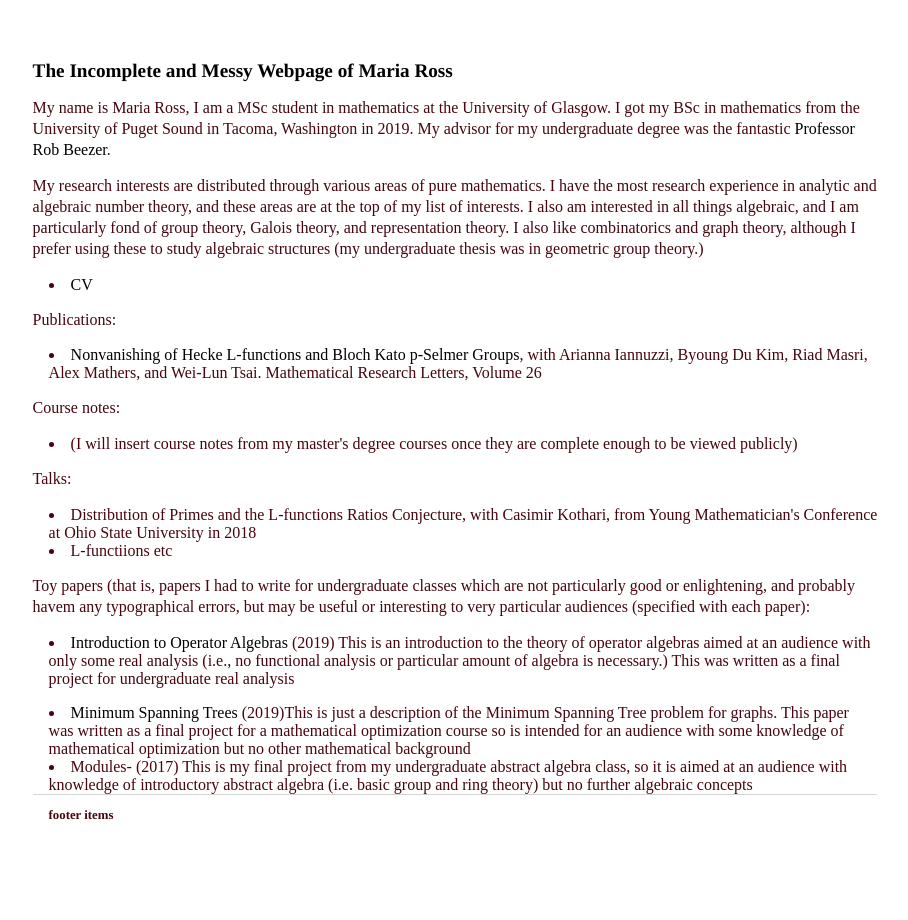
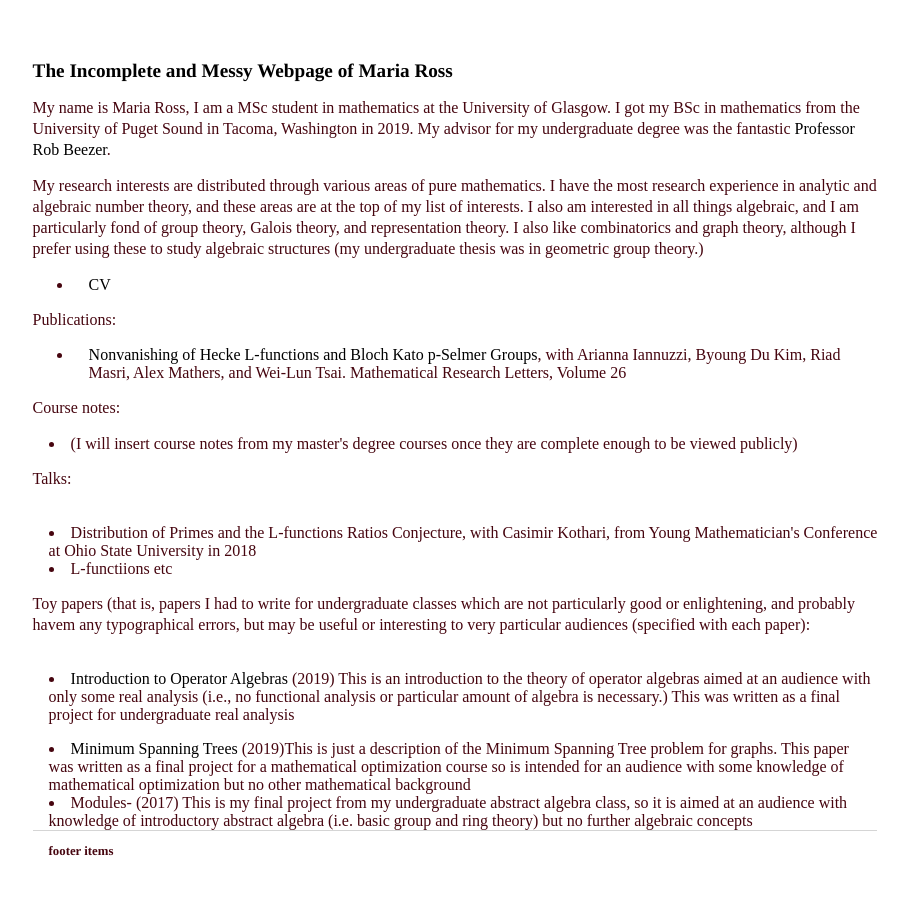
Before and after one commit to mariarross/mariarross.github.io, a Jekyll site: the page built from index.html, in a window 1280 px wide. Shown: the whole page, without its empty margins (185-1093 px from the left). Built offline with Jekyll 4.4.1, drawn with Linux system fonts in a browser that asks for light colours.

```diff
--- a/index.html
+++ b/index.html
@@ -6,18 +6,19 @@ title: Maria Ross
 	<h1>The Incomplete and Messy Webpage of Maria Ross</h1>
 	<p> My name is Maria Ross, I am a MSc student in  mathematics at the University of  Glasgow. I got my  BSc in mathematics from the University  of Puget  Sound  in  Tacoma, Washington in 2019. My advisor for my undergraduate degree was the fantastic <a href="http://buzzard.ups.edu/">Professor Rob Beezer</a>. </p>
 	<p> My research  interests are distributed through various areas of pure mathematics. I have the most  research experience in analytic and algebraic number theory, and these  areas are at  the  top  of my  list of  interests. I also am interested in all things algebraic, and I am particularly fond of group theory, Galois theory, and representation theory. I also like  combinatorics and graph theory, although I prefer using  these to  study algebraic structures (my  undergraduate thesis was in geometric group theory.)</p>
-	<li>  <a href="/CV.pdf">CV</a>  </li>
+	<ul> <li>  <a href="/CV.pdf">CV</a>  </li>  </ul>
 	<p> Publications: </p>
-	<li>  <a href="https://www.math.tamu.edu/~masri/Torsion-6-22-18.pdf">Nonvanishing of Hecke L-functions and Bloch Kato p-Selmer Groups</a>, with Arianna Iannuzzi, Byoung Du Kim, Riad Masri, Alex Mathers, and Wei-Lun Tsai. Mathematical Research Letters, Volume 26  </li>
+	<ul> <li>  <a href="https://www.math.tamu.edu/~masri/Torsion-6-22-18.pdf">Nonvanishing of Hecke L-functions and Bloch Kato p-Selmer Groups</a>, with Arianna Iannuzzi, Byoung Du Kim, Riad Masri, Alex Mathers, and Wei-Lun Tsai. Mathematical Research Letters, Volume 26  </li>  </ul>
 	<p> Course notes: </p>
 	<li> (I  will insert course notes from my master's degree courses once they  are complete enough to be  viewed publicly) </li>
 	<p> Talks: </p>
-	<li> Distribution of Primes and the L-functions Ratios Conjecture,  with Casimir Kothari, from Young Mathematician's Conference at Ohio State University in 2018 </li>
+	<l> <li> Distribution of Primes and the L-functions Ratios Conjecture,  with Casimir Kothari, from Young Mathematician's Conference at Ohio State University in 2018 </li>
 	<li> L-functiions  etc </li>
+	</l>
 
 	<p> Toy papers (that is, papers I had to write for undergraduate classes which are not particularly good or enlightening, and probably havem any typographical  errors, but may be useful or  interesting to very particular audiences  (specified with each paper): </p>
-	<li> <a href="/Analysis (6).pdf">Introduction to Operator Algebras</a> (2019) This is an introduction to the theory of  operator algebras aimed at an audience with only some real analysis (i.e., no functional analysis or  particular amount of  algebra is  necessary.) This was written as a final project for undergraduate real analysis </li>
+	<l> <li> <a href="/Analysis (6).pdf">Introduction to Operator Algebras</a> (2019) This is an introduction to the theory of  operator algebras aimed at an audience with only some real analysis (i.e., no functional analysis or  particular amount of  algebra is  necessary.) This was written as a final project for undergraduate real analysis </li>
 	<p>  </p>
 	<li> <a href="/MST.pdf">Minimum Spanning Trees</a> (2019)This is just a description of  the Minimum Spanning Tree problem for graphs. This paper was written as  a final  project for a mathematical optimization  course so is intended for an  audience with some  knowledge of mathematical optimization but no other mathematical background </li>
-	<li> Modules- (2017) This is my final project from my undergraduate abstract algebra class,  so it is  aimed at an audience with knowledge of introductory abstract algebra (i.e.  basic group and ring  theory) but  no further algebraic concepts </li>
+	<li> Modules- (2017) This is my final project from my undergraduate abstract algebra class,  so it is  aimed at an audience with knowledge of introductory abstract algebra (i.e.  basic group and ring  theory) but  no further algebraic concepts </li> </l>
 </div><!-- /.blurb -->
```
